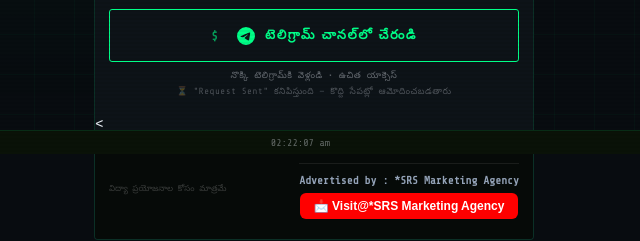
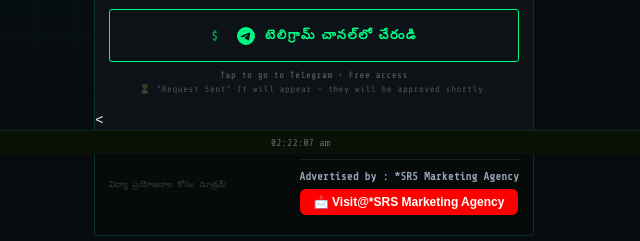
Before and after one commit to dev19912002official-cpu/TraderMunaaf_LKSH-MHSH, a plain HTML site: page index.html in a window 1280 px wide. Shown: the part 646-887 px from the top of the page, 326-966 px from the left. Drawn offline with nearby package versions, Linux system fonts and the light colour scheme.

```diff
--- a/index.html
+++ b/index.html
@@ -578,8 +578,8 @@
           <svg width="18" height="18" viewBox="0 0 24 24" fill="currentColor"><path d="M11.944 0A12 12 0 000 12a12 12 0 0012 12 12 12 0 0012-12A12 12 0 0012 0a12 12 0 00-.056 0zm4.962 7.224c.1-.002.321.023.465.14a.506.506 0 01.171.325c.016.093.036.306.02.472-.18 1.898-.96 6.502-1.36 8.627-.168.9-.499 1.201-.82 1.23-.696.065-1.225-.46-1.9-.902-1.056-.693-1.653-1.124-2.678-1.8-1.185-.78-.417-1.21.258-1.91.177-.184 3.247-2.977 3.307-3.23.007-.032.014-.15-.056-.212s-.174-.041-.249-.024c-.106.024-1.793 1.14-5.061 3.345-.48.33-.913.49-1.302.48-.428-.008-1.252-.241-1.865-.44-.752-.245-1.349-.374-1.297-.789.027-.216.325-.437.893-.663 3.498-1.524 5.83-2.529 6.998-3.014 3.332-1.386 4.025-1.627 4.476-1.635z"/></svg>
           <span class="text-10">టెలిగ్రామ్ చానల్‌లో చేరండి</span>
         </a>
-        <div class="cta-note">నొక్కి టెలిగ్రామ్‌కి వెళ్లండి • ఉచిత యాక్సెస్</div>
-        <div class="cta-note" style="margin-top:4px; opacity:0.75;">⏳ "Request Sent" కనిపిస్తుంది — కొద్ది సేపట్లో ఆమోదించబడతారు</div>
+        <div class="cta-note">Tap to go to Telegram • Free access</div>
+        <div class="cta-note" style="margin-top:4px; opacity:0.75;">⏳ "Request Sent" It will appear — they will be approved shortly.</div>
         <a href="https://t.me/+uHH-AM_ca6NlYjU1" class="fallback-link" id="fallbackLink">Redirect కాలేదా? ఇక్కడ నొక్కండి</a>
       </div>
 
```
